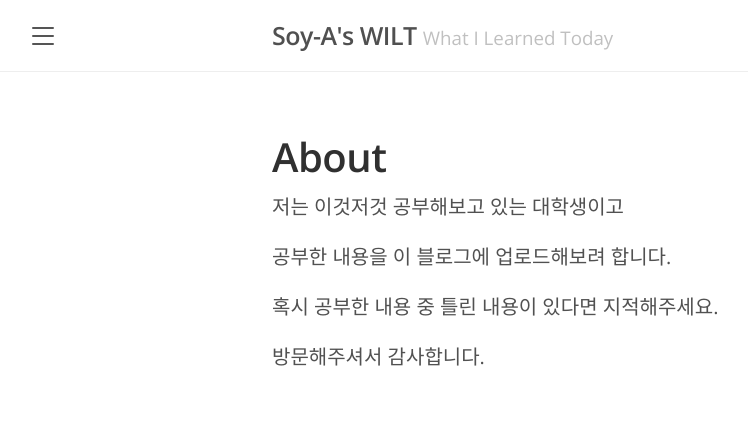
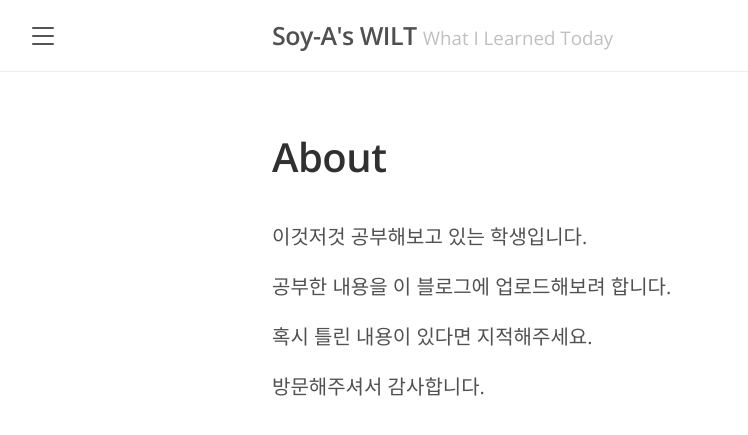
Before and after one commit to soy-A/soy-a.github.io, a Jekyll site: the page built from about.md, in a window 1280 px wide. Shown: the top 435 px of the page, without its empty margins (8-756 px from the left). Built offline with Jekyll 4.4.1, drawn with Linux system fonts in a browser that asks for light colours.

Commit message:
Update about.md

```diff
--- a/about.md
+++ b/about.md
@@ -3,10 +3,11 @@ layout: page
 title: About
 ---
 
-저는 이것저것 공부해보고 있는 대학생이고
+<br/>
+이것저것 공부해보고 있는 학생입니다.
 
 공부한 내용을 이 블로그에 업로드해보려 합니다.
 
-혹시 공부한 내용 중 틀린 내용이 있다면 지적해주세요.
+혹시 틀린 내용이 있다면 지적해주세요.
 
 방문해주셔서 감사합니다.
```
